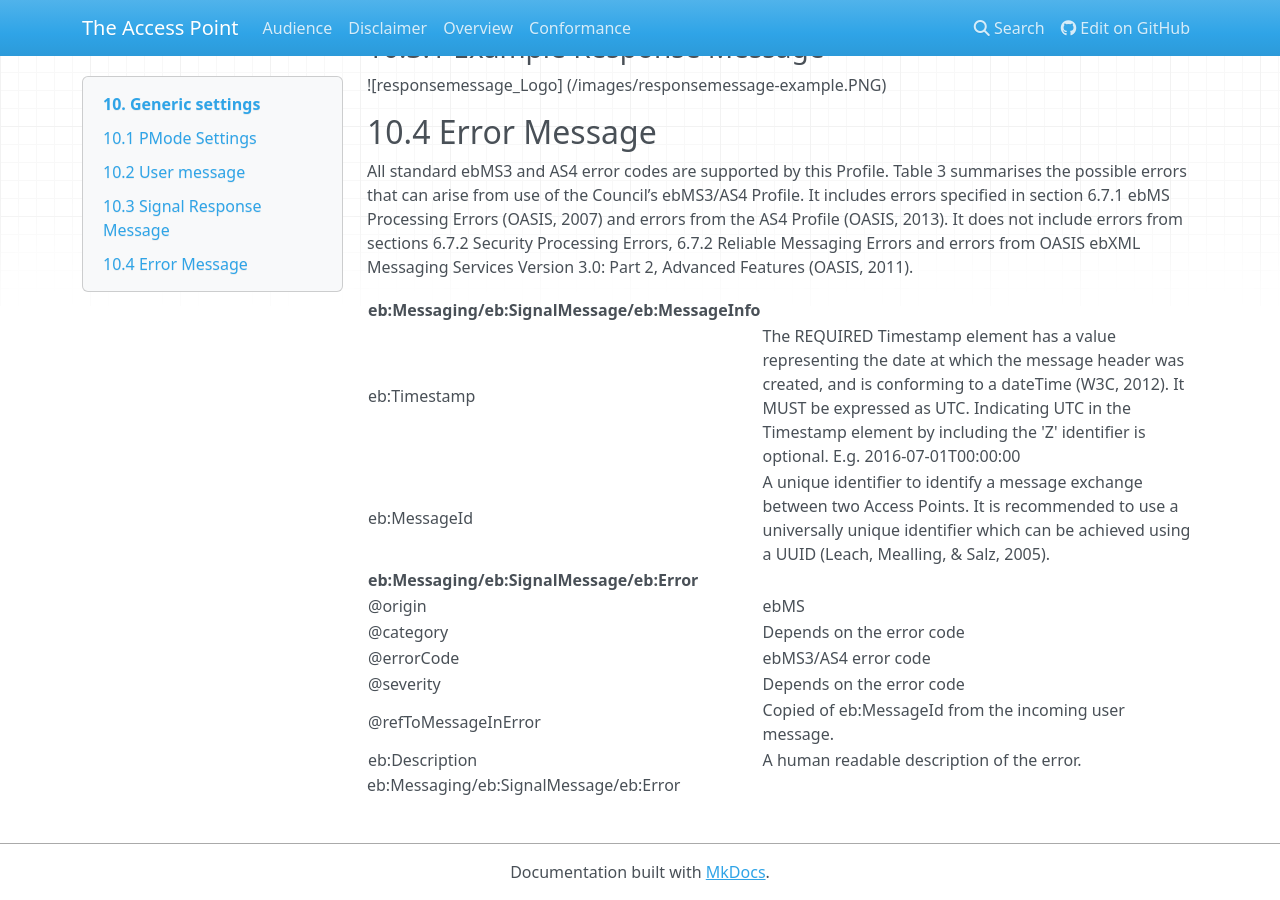
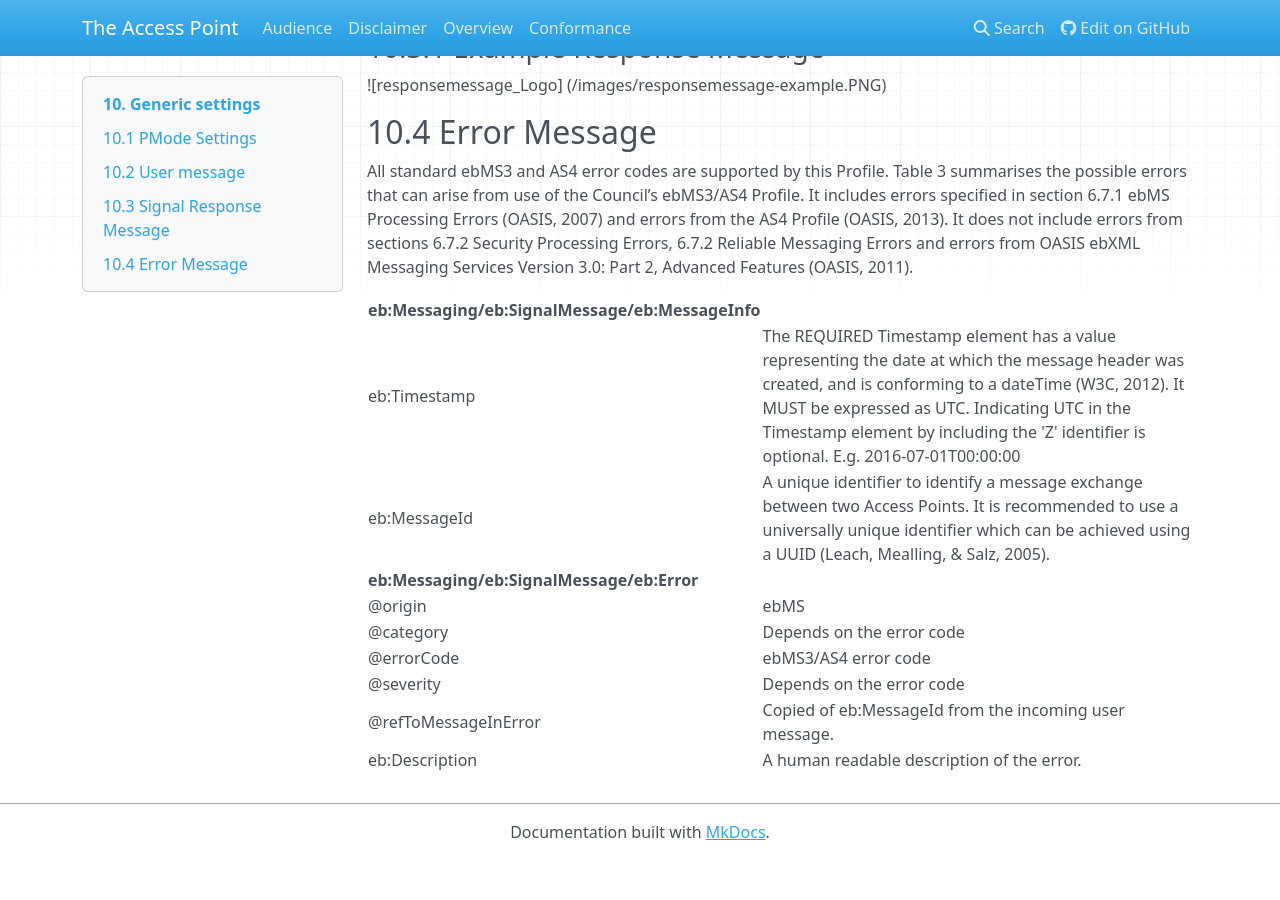
Before and after one commit to Digital-Business-Council/Access-Point, an MkDocs documentation site: the page built from docs/generic-settings.md, in a window 1280 px wide and 900 px high, scrolled down 1624 px. Built offline with MkDocs 1.6.1, drawn with Linux system fonts in a browser that asks for light colours; nearby versions of some CDN libraries; old or Windows-style settings are respelled for this version of MkDocs; after the commit the page ends 2484 px from its top, so only the background shows below that.

Commit message:
Update generic-settings.md

```diff
--- a/docs/generic-settings.md
+++ b/docs/generic-settings.md
@@ -62,17 +62,10 @@ All standard ebMS3 and AS4 error codes are supported by this Profile. Table 3 su
 **eb:Messaging/eb:SignalMessage/eb:MessageInfo** |
 eb:Timestamp |The REQUIRED Timestamp element has a value representing the date at which the message header was created, and is conforming to a dateTime (W3C, 2012). It MUST be expressed as UTC. Indicating UTC in the Timestamp element by including the 'Z' identifier is optional. E.g. 2016-07-01T00:00:00 |
 eb:MessageId | A unique identifier to identify a message exchange between two Access Points. It is recommended to use a universally unique identifier which can be achieved using a UUID (Leach, Mealling, & Salz, 2005). |
-**eb:Messaging/eb:SignalMessage/eb:Error**
+**eb:Messaging/eb:SignalMessage/eb:Error**|
 @origin | ebMS |
 @category | Depends on the error code |
 @errorCode | ebMS3/AS4 error code |
 @severity | Depends on the error code |
 @refToMessageInError | Copied of eb:MessageId from the incoming user message. |
 eb:Description | A human readable description of the error. |
-
-
-
-
-
-
-eb:Messaging/eb:SignalMessage/eb:Error
```
